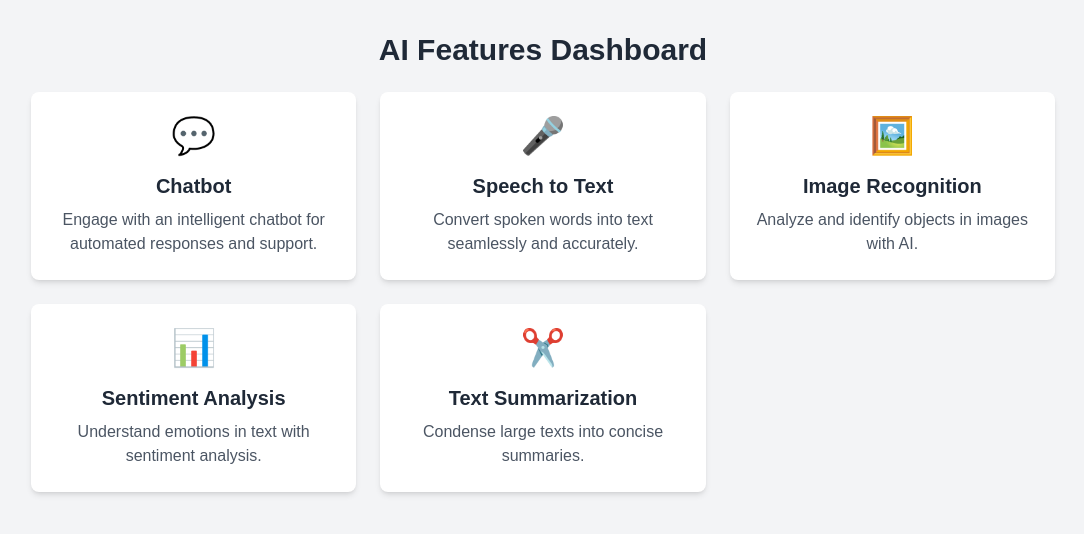
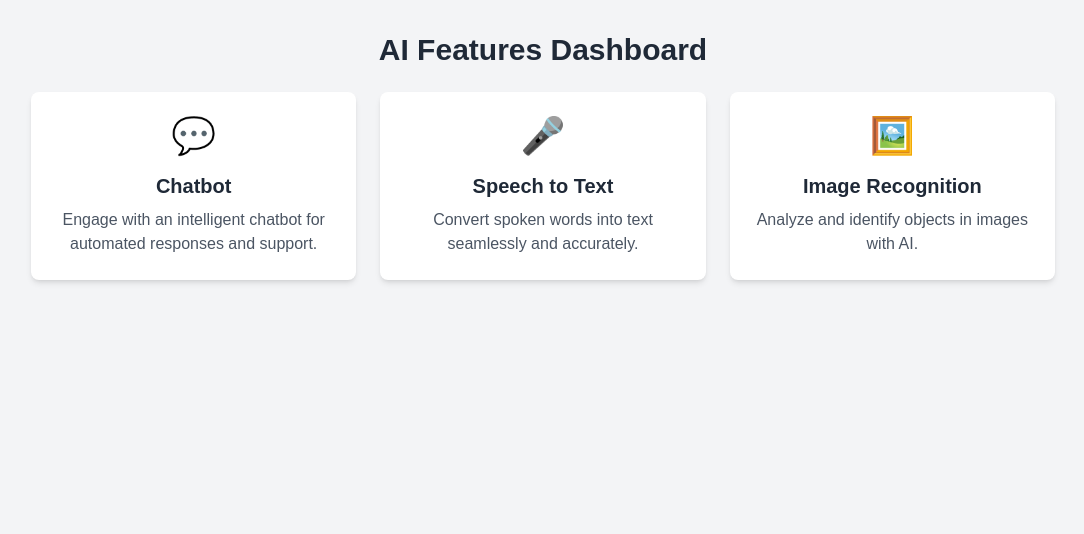
Before and after one commit to hackathon-zed/frontend, a Next.js app: page /ai in a window 1280 px wide. Shown: the top 534 px of the page, without its empty margins (97-1181 px from the left). Built offline with nearby package versions, Linux system fonts and the light colour scheme.

Commit message:
refactor: remove sentiment analysis and text summarization features from AI dashboard

```diff
--- a/src/app/ai/page.tsx
+++ b/src/app/ai/page.tsx
@@ -39,18 +39,7 @@ export default function AiFeatureDashBoard() {
             icon: "🖼️",
             link: "/ai/imagerecognization",
         },
-        {
-            title: "Sentiment Analysis",
-            description: "Understand emotions in text with sentiment analysis.",
-            icon: "📊",
-            link: "/sentiment-analysis",
-        },
-        {
-            title: "Text Summarization",
-            description: "Condense large texts into concise summaries.",
-            icon: "✂️",
-            link: "/text-summarization",
-        },
+
     ];
 
     return (
```
